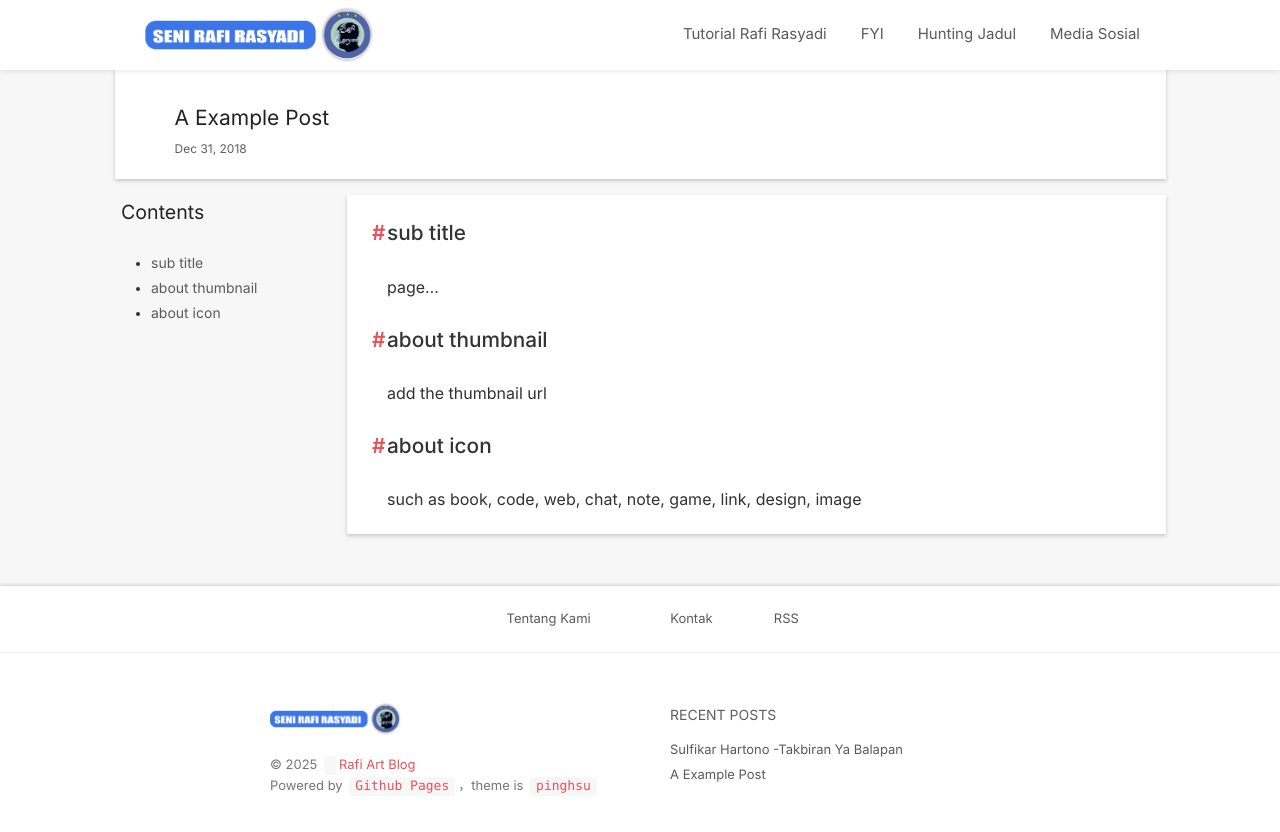
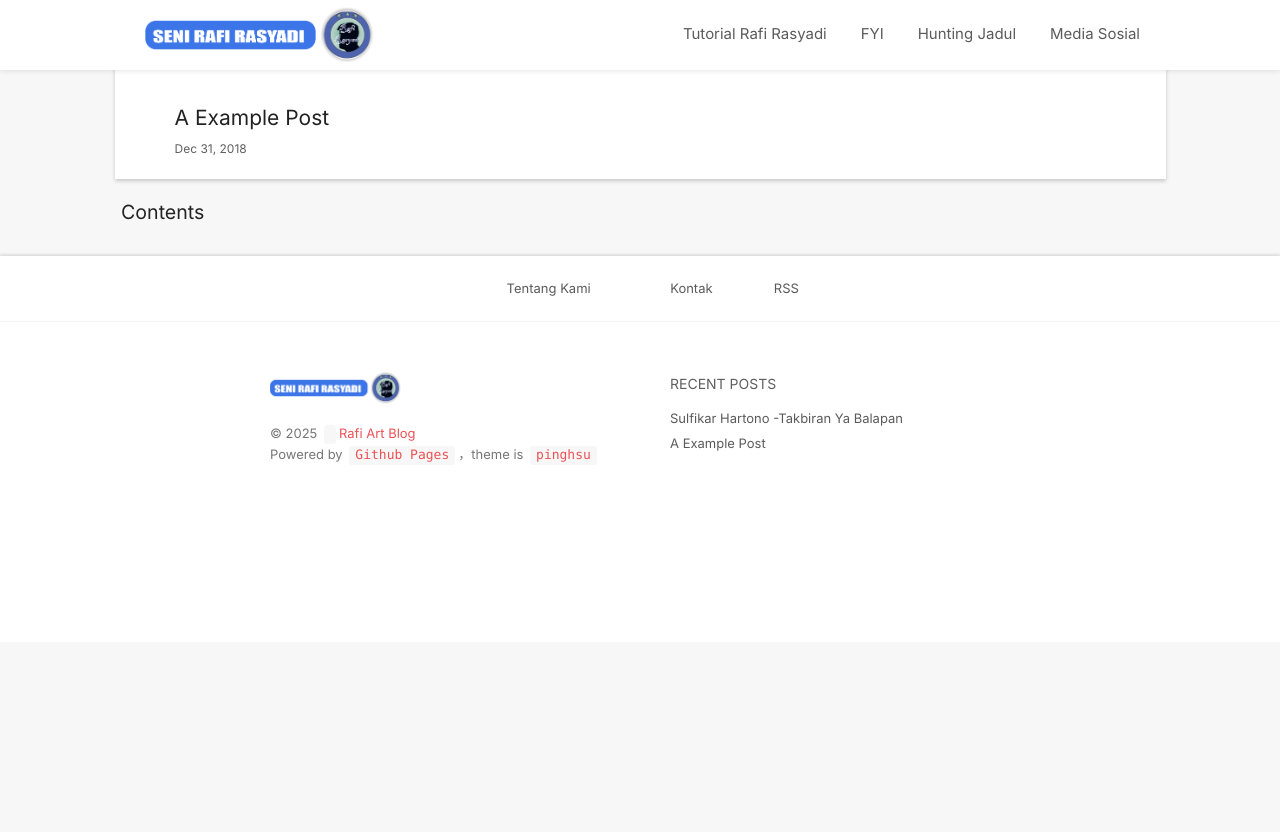
Before and after one commit to rafi-sudo/rafiart, a Jekyll site: the page built from _posts/2019-01-01-example-post.md, in a window 1280 px wide and 973 px high. Shown: the top 832 px of the window. Built offline with Jekyll 4.4.1, drawn with Linux system fonts in a browser that asks for light colours; nearby versions of some CDN libraries; some web fonts are replaced; comment, search, counter and statistics services are not loaded.

Commit message:
Update 2019-01-01-example-post.md

```diff
--- a/_posts/2019-01-01-example-post.md
+++ b/_posts/2019-01-01-example-post.md
@@ -10,15 +10,3 @@ icon: book
 
 * content
 {:toc}
-
-## sub title
-
-page...
-
-## about thumbnail
-
-add the thumbnail url
-
-## about icon
-
-such as book, code, web, chat, note, game, link, design, image
```
